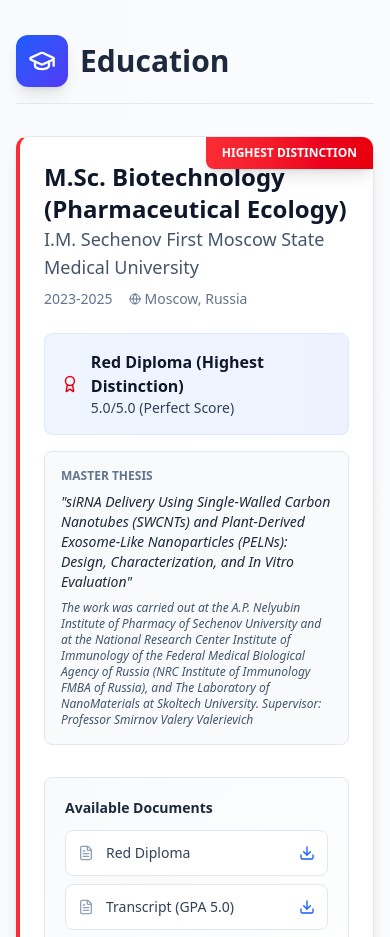
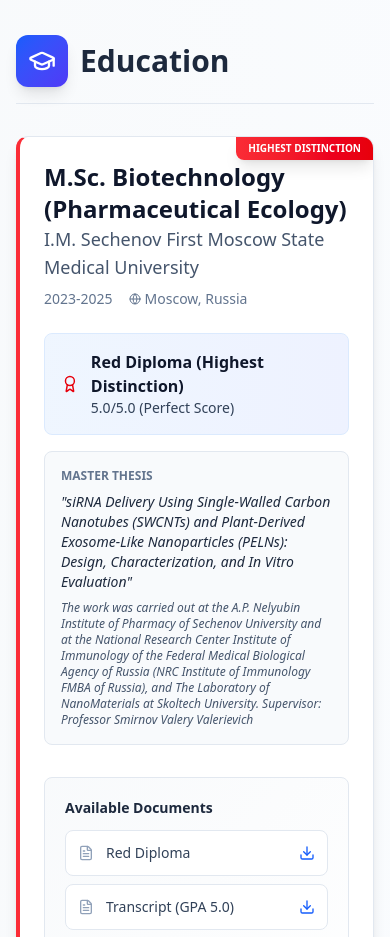
Before and after one commit to Hich00b/portfolio, a React (Vite) app: page / in a window 390 px wide. Shown: the part 3160-4097 px from the top of the page. Built offline with nearby package versions, Linux system fonts and the light colour scheme.

Commit message:
Update App.jsx highest distinction tab for the phone

```diff
--- a/src/App.jsx
+++ b/src/App.jsx
@@ -789,7 +789,7 @@
             {educationData.map((edu, index) => (
               <Card key={index} className={index === 0 ? "border-l-4 border-l-red-500 relative overflow-hidden" : "border-l-4 border-l-blue-500"}>
                 {index === 0 && (
-                  <div className="absolute top-0 right-0 bg-gradient-to-r from-red-500 to-red-600 text-white text-xs font-bold px-4 py-2 rounded-bl-lg shadow-lg">
+                  <div className="absolute top-0 right-0 bg-gradient-to-r from-red-500 to-red-600 text-white text-[10px] md:text-xs font-bold px-3 py-1 md:px-4 md:py-2 rounded-bl-lg shadow-lg">
                     HIGHEST DISTINCTION
                   </div>
                 )}
```
